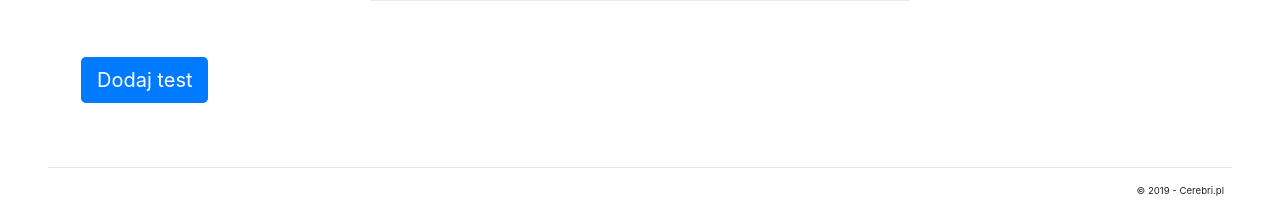
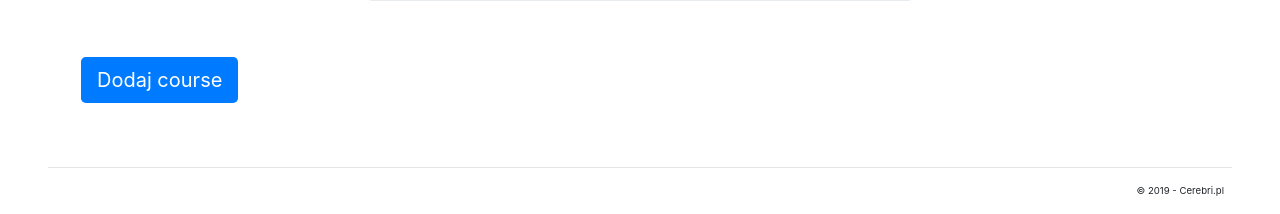
Before and after one commit to Ch3shireDev/cerebri.pl, a Django app: page / in a window 1280 px wide. Shown: the part 888-1102 px from the top of the page. Run offline with Django 3.2, Linux system fonts and the light colour scheme; a user stored in the database is signed in; data comes from the database, SQL or seed files in the repository; some libraries are stand-ins or nearby versions.

Commit message:
Renamed Test to Course

```diff
--- a/Cerebri/app/admin.py
+++ b/Cerebri/app/admin.py
@@ -1,11 +1,11 @@
 
-from app.models import Exercise, Test
+from app.models import Exercise, Course
 from django.contrib import admin
 
 @admin.register(Exercise)
 class ExerciseAdmin(admin.ModelAdmin):
     pass
 
-@admin.register(Test)
+@admin.register(Course)
 class ProblemAdmin(admin.ModelAdmin):
     pass
--- a/Cerebri/app/models.py
+++ b/Cerebri/app/models.py
@@ -20,7 +20,7 @@ AnswerDictionary = [
 (AnswerType.Proof, '''{'steps': [{'id': '0', 'value': 'First step'},{'id': '1', 'value': 'Second step'},], 'correct_sequences': [['0','1']] }'''),
          ]
 
-class Test(models.Model):
+class Course(models.Model):
     url = models.AutoField(primary_key=True)
     title = models.CharField(max_length=64)
     description = models.TextField()
--- a/Cerebri/app/templates/app/add_test.html
+++ b/Cerebri/app/templates/app/add_course.html
@@ -73,7 +73,7 @@
             processData: false,
             method: 'POST',
             success: function(data) {
-                window.location.href = `/${data.test_url}/edit_test`;
+                window.location.href = `/${data.course_url}/edit_course`;
             }
         });
     }
--- a/Cerebri/app/templates/app/edit_exercise.html
+++ b/Cerebri/app/templates/app/edit_exercise.html
@@ -236,7 +236,7 @@
         {%if next_url and next_url != "" %}
         <a href="{{next_url}}" class="btn-primary btn-lg btn-success select-none mx-auto">Następny</a>
         {% else%}
-        <a href="/" id="end-test" class="btn-primary btn-lg btn-success select-none mx-auto">Zakończ</a>
+        <a href="/" id="end-course" class="btn-primary btn-lg btn-success select-none mx-auto">Zakończ</a>
         {% endif %}
     </div>
 </div>
--- a/Cerebri/app/templates/app/index.html
+++ b/Cerebri/app/templates/app/index.html
@@ -2,14 +2,14 @@
 
 {% block content %}
 
-{% for test in tests %}
+{% for course in courses %}
 <div class="jumbotron mx-5 my-2 mx-auto px-5" style="max-width: 800px">
-    <h3>{{test.title}}</h3>
-    <p class="lead">{{test.description}}</p>
+    <h3>{{course.title}}</h3>
+    <p class="lead">{{course.description}}</p>
     <p>
-        <a href="/{{test.url}}" class="btn btn-primary btn-large">Rozpocznij</a>
+        <a href="/{{course.url}}" class="btn btn-primary btn-large">Rozpocznij</a>
         {% if user.is_superuser %}
-        <a href="/{{test.url}}/edit" class="btn btn-secondary btn-large">Edytuj</a>
+        <a href="/{{course.url}}/edit" class="btn btn-secondary btn-large">Edytuj</a>
         {% endif %}
         </p>
 </div>
@@ -17,7 +17,7 @@
 
 {% if user.is_superuser %}
 <div class="row px-5">
-<a href="/add_test" class="btn-primary btn-lg m-5">Dodaj test</a>
+<a href="/add_course" class="btn-primary btn-lg m-5">Dodaj course</a>
 </div>
 {% endif %}
 
--- a/Cerebri/app/views.py
+++ b/Cerebri/app/views.py
@@ -5,7 +5,7 @@ Definition of views.
 from django.contrib.admin.views.decorators import staff_member_required
 from django.shortcuts import render, redirect
 from django.template.defaulttags import register
-from app.models import webpage_dict, Exercise, Test, AnswerType, AnswerDictionary
+from app.models import webpage_dict, Exercise, Course, AnswerType, AnswerDictionary
 from django.http import HttpResponse, JsonResponse
 import random
 import re
@@ -23,15 +23,15 @@ def shuffle(arg):
     return tmp
 
 def home_view(request):
-    tests = Test.objects.all()
-    return render(request, 'app/index.html', context={'tests': tests})
+    courses = Course.objects.all()
+    return render(request, 'app/index.html', context={'courses': courses})
 
-def test_view(request, test_url):
-    test = Test.objects.get(url=test_url)
-    exercise_url = test.get_first_exercise()
-    return redirect('%s/%s' % (test_url, exercise_url))
+def course_view(request, course_url):
+    course = Course.objects.get(url=course_url)
+    exercise_url = course.get_first_exercise()
+    return redirect('%s/%s' % (course_url, exercise_url))
 
-def exercise_render(request,title, content, answers,answer_type,test_url=None,exercise_url=None,next_url=None,previous_url=None,points=None,total_points=None):
+def exercise_render(request,title, content, answers,answer_type,course_url=None,exercise_url=None,next_url=None,previous_url=None,points=None,total_points=None):
 
 
     if points is not None:
@@ -54,17 +54,17 @@ def exercise_render(request,title, content, answers,answer_type,test_url=None,ex
                'exercise_points': points,
                'exercise_url': exercise_url,
                'total_points': total_points,
-               'test_url': test_url,
+               'course_url': course_url,
                'exercise_url': exercise_url,
                }
 
     webpage = webpage_dict[str(answer_type)] #html source
     return render(request, webpage, context=context)
 
-def exercise_view(request, test_url, exercise_url):
+def exercise_view(request, course_url, exercise_url):
 
     exercise = Exercise.objects.get(url=exercise_url)
-    test = Test.objects.get(url=test_url)
+    course = Course.objects.get(url=course_url)
 
     title = exercise.title
     content = exercise.content
@@ -77,18 +77,18 @@ def exercise_view(request, test_url, exercise_url):
     except:
         answers = None
     answer_type = AnswerType(exercise.answer_type)
-    next_url = test.get_next_exercise(exercise_url)
+    next_url = course.get_next_exercise(exercise_url)
 
-    previous_url = test.get_previous_exercise(exercise_url)
+    previous_url = course.get_previous_exercise(exercise_url)
     points = exercise.points
-    total_points = test.get_total_points()
+    total_points = course.get_total_points()
 
-    return exercise_render(request,title,content,answers,answer_type,test_url, exercise_url,next_url,previous_url,points,total_points)
+    return exercise_render(request,title,content,answers,answer_type,course_url, exercise_url,next_url,previous_url,points,total_points)
 
 @staff_member_required
-def exercise_edit_view(request, test_url, exercise_url):
+def exercise_edit_view(request, course_url, exercise_url):
     exercise = Exercise.objects.get(url=exercise_url)
-    test = Test.objects.get(url=test_url)
+    course = Course.objects.get(url=course_url)
 
     title = exercise.title
     points = exercise.points
@@ -100,8 +100,8 @@ def exercise_edit_view(request, test_url, exercise_url):
     answer_type = AnswerType(exercise.answer_type)
     answer_types = [(e.value, e) for e in AnswerType]
 
-    next_url = test.get_next_exercise(exercise_url)
-    previous_url = test.get_previous_exercise(exercise_url)
+    next_url = course.get_next_exercise(exercise_url)
+    previous_url = course.get_previous_exercise(exercise_url)
 
     if points == 1:
         points_text = "1 punkt"
@@ -110,7 +110,7 @@ def exercise_edit_view(request, test_url, exercise_url):
     else:
         points_text = "%d punktów" % points
 
-    total_points = test.get_total_points()
+    total_points = course.get_total_points()
 
     context = {
         'exercise_title': title,
@@ -121,7 +121,7 @@ def exercise_edit_view(request, test_url, exercise_url):
         'points_text': points_text,
         'exercise_points': points,
         'exercise_url': exercise_url,
-        'test_url': test_url,
+        'course_url': course_url,
         'total_points': total_points,
         'answer_type': answer_type,
         'answer_types': answer_types,
@@ -130,7 +130,7 @@ def exercise_edit_view(request, test_url, exercise_url):
     return render(request, 'app/edit_exercise.html', context)
 
 @staff_member_required
-def exercise_edit_render(request, test_url, exercise_url):
+def exercise_edit_render(request, course_url, exercise_url):
     if request.method != 'POST':
         return HttpResponse(status=500)
 
@@ -146,7 +146,7 @@ def exercise_edit_render(request, test_url, exercise_url):
     return exercise_render(request,title,content,answers,answer_type)
 
 @staff_member_required
-def exercise_edit_save(request,test_url,exercise_url):
+def exercise_edit_save(request,course_url,exercise_url):
     if request.method != 'POST':
         return HttpResponse(status=500)
 
@@ -179,27 +179,27 @@ def exercise_edit_save(request,test_url,exercise_url):
     return HttpResponse(status=200)
 
 @staff_member_required
-def test_edit_view(request, test_url):
-    test = Test.objects.get(url=test_url)
-    return render(request, 'app/edit_test.html', {'test':test, 'test_url':test_url })
+def course_edit_view(request, course_url):
+    course = Course.objects.get(url=course_url)
+    return render(request, 'app/edit_course.html', {'course':course, 'course_url':course_url })
 
 @staff_member_required
-def test_edit_show(request, test_url):
+def course_edit_show(request, course_url):
     return HttpResponse(status=200)
 
 @staff_member_required
-def test_edit_save(request,test_url):
+def course_edit_save(request,course_url):
     return HttpResponse(status=200)
 
 @staff_member_required
-def exercise_add_before(request, test_url, exercise_url):
+def exercise_add_before(request, course_url, exercise_url):
 
     return HttpResponse(status=200)
 
 @staff_member_required
-def exercise_add_after(request,test_url, exercise_url):
-    test = Test.objects.get(url=test_url)
-    exercises = test.get_exercises()
+def exercise_add_after(request,course_url, exercise_url):
+    course = Course.objects.get(url=course_url)
+    exercises = course.get_exercises()
     if exercise_url not in exercises:
         return HttpResponse(status=500)
     index = exercises.index(exercise_url)
@@ -207,19 +207,19 @@ def exercise_add_after(request,test_url, exercise_url):
     exercise = Exercise.objects.create(title=title)
     exercise.save()
     exercises.insert(index+1, str(exercise.url))
-    test.set_exercises(exercises)
-    test.save()
-    return redirect('/%s/%s/edit' % (test_url, exercise.url))
+    course.set_exercises(exercises)
+    course.save()
+    return redirect('/%s/%s/edit' % (course_url, exercise.url))
 
 @staff_member_required
-def exercise_edit_remove(request, test_url, exercise_url):
+def exercise_edit_remove(request, course_url, exercise_url):
     url = ''
     try:
-        test = Test.objects.get(url=test_url)
+        course = Course.objects.get(url=course_url)
     except:
         return HttpResponse(status=500)
 
-    tab = test.get_exercises()
+    tab = course.get_exercises()
     if exercise_url not in tab:
         return HttpResponse(status=500)
 
@@ -227,8 +227,8 @@ def exercise_edit_remove(request, test_url, exercise_url):
         exercise = Exercise.objects.get(url=exercise_url)
     except:
         tab.remove(exercise_url)
-        test.set_exercises(tab)
-        test.save()
+        course.set_exercises(tab)
+        course.save()
         return HttpResponse(status=500)
 
     exercise.delete()
@@ -236,14 +236,14 @@ def exercise_edit_remove(request, test_url, exercise_url):
     index = tab.index(exercise_url)
 
     tab.remove(exercise_url)
-    test.set_exercises(tab)
-    test.save()
+    course.set_exercises(tab)
+    course.save()
 
     if index >= len(tab):
         url = tab[-1]
     else:
         url = tab[index]
-    return JsonResponse({'url': '/%s/%s' %(test_url, url)}, status=200)
+    return JsonResponse({'url': '/%s/%s' %(course_url, url)}, status=200)
 
 import os
 from tempfile import mkdtemp
@@ -251,7 +251,7 @@ from django.conf import settings
 from django.core.files.storage import FileSystemStorage
 
 @staff_member_required
-def add_test(request):
+def add_course(request):
     if request.method == 'POST':
         num = request.POST['filesNum']
         files = request.FILES
@@ -270,14 +270,14 @@ def add_test(request):
         title = request.POST['title']
         description = request.POST['description']
 
-        test = Test.objects.create(title=title, description=description)
-        test.save()
-        return JsonResponse({'test_url': test.url}, status=200)
+        course = Course.objects.create(title=title, description=description)
+        course.save()
+        return JsonResponse({'course_url': course.url}, status=200)
     else:
-        return render(request, 'app/add_test.html')
+        return render(request, 'app/add_course.html')
 
 @staff_member_required
-def edit_test(request, test_url):
+def edit_course(request, course_url):
 
     if request.method == 'POST':
 
@@ -301,39 +301,39 @@ def edit_test(request, test_url):
         exercise = {'title': 'Zadanie %d' % n, 'content': text, 'url': url, 'number': n-1}
         exercises.append(exercise)
         n+=1
-    return render(request, 'app/edit_test2.html', context={'exercises': exercises})
+    return render(request, 'app/edit_course2.html', context={'exercises': exercises})
 
 @staff_member_required
-def add_exercise(request,test_url):
+def add_exercise(request,course_url):
     if request.method == 'POST':
         title = request.POST['title']
         content = request.POST['content']
         url = request.POST['url']
-        test = Test.objects.get(url=test_url)
+        course = Course.objects.get(url=course_url)
 
         content = "<img src='%s' class='mx-auto d-block'/>\n\n%s" % (url, content)
 
         exercise = Exercise.objects.create(title=title, content=content)
         exercise.save()
 
-        tab = test.get_exercises()
+        tab = course.get_exercises()
         tab += [exercise.url]
-        test.set_exercises(tab)
-        test.save()
+        course.set_exercises(tab)
+        course.save()
 
         return HttpResponse(status=200)
 
     return HttpResponse(status=500)
 
 @staff_member_required
-def test_edit_delete(request, test_url):
+def course_edit_delete(request, course_url):
     if request.method != 'POST':
         return HttpResponse(status=500)
 
-    test = Test.objects.get(url=test_url)
-    tab = test.get_exercises()
+    course = Course.objects.get(url=course_url)
+    tab = course.get_exercises()
 
-    test.delete()
+    course.delete()
 
     for exercise_url in tab:
         exercise = Exercise.objects.get(url=exercise_url)
@@ -342,13 +342,13 @@ def test_edit_delete(request, test_url):
     return HttpResponse(status=200)
 
 @staff_member_required
-def test_append(request, test_url):
-    test = Test.objects.get(url=test_url)
-    tab = test.get_exercises()
+def course_append(request, course_url):
+    course = Course.objects.get(url=course_url)
+    tab = course.get_exercises()
     title = "Zadanie %d" % (len(tab)+1)
     exercise = Exercise.objects.create(title=title)
     exercise.save()
     tab.append(str(exercise.url))
-    test.set_exercises(tab)
-    test.save()
-    return redirect('/%s/%s/edit' % (test_url, exercise.url))
+    course.set_exercises(tab)
+    course.save()
+    return redirect('/%s/%s/edit' % (course_url, exercise.url))
--- a/Cerebri/system/urls.py
+++ b/Cerebri/system/urls.py
@@ -20,24 +20,24 @@ urlpatterns = [
 
 urlpatterns += [
                 #path('admin/', admin.site.urls),
-                path('add_test', views.add_test),
-                path('<test_url>', views.test_view),
+                path('add_course', views.add_course),
+                path('<course_url>', views.course_view),
 
-                path('<test_url>/edit_test', views.edit_test),
-                path('<test_url>/add_exercise', views.add_exercise),
+                path('<course_url>/edit_course', views.edit_course),
+                path('<course_url>/add_exercise', views.add_exercise),
 
-                path('<test_url>/edit', views.test_edit_view),
-                path('<test_url>/view', views.test_edit_show),
-                path('<test_url>/save', views.test_edit_save),
-                path('<test_url>/delete', views.test_edit_delete),
-                path('<test_url>/append', views.test_append),
+                path('<course_url>/edit', views.course_edit_view),
+                path('<course_url>/view', views.course_edit_show),
+                path('<course_url>/save', views.course_edit_save),
+                path('<course_url>/delete', views.course_edit_delete),
+                path('<course_url>/append', views.course_append),
 
-                path('<test_url>/<exercise_url>', views.exercise_view),
-                path('<test_url>/<exercise_url>/edit', views.exercise_edit_view),
-                path('<test_url>/<exercise_url>/view', views.exercise_edit_render),
-                path('<test_url>/<exercise_url>/save', views.exercise_edit_save),
-                path('<test_url>/<exercise_url>/remove', views.exercise_edit_remove),
+                path('<course_url>/<exercise_url>', views.exercise_view),
+                path('<course_url>/<exercise_url>/edit', views.exercise_edit_view),
+                path('<course_url>/<exercise_url>/view', views.exercise_edit_render),
+                path('<course_url>/<exercise_url>/save', views.exercise_edit_save),
+                path('<course_url>/<exercise_url>/remove', views.exercise_edit_remove),
 
-                path('<test_url>/<exercise_url>/add-before', views.exercise_add_before),
-                path('<test_url>/<exercise_url>/add-after', views.exercise_add_after),
+                path('<course_url>/<exercise_url>/add-before', views.exercise_add_before),
+                path('<course_url>/<exercise_url>/add-after', views.exercise_add_after),
 ]
```
Also changed, not shown: Cerebri/app/templates/app/edit_course.html (renamed from Cerebri/app/templates/app/edit_test.html, +4 -4 lines), Cerebri/app/templates/app/exercise_base.html (+5 -5 lines), Cerebri/app/templates/app/edit_course2.html (renamed from Cerebri/app/templates/app/edit_test2.html), Cerebri/db.sqlite3, 1 other file.
